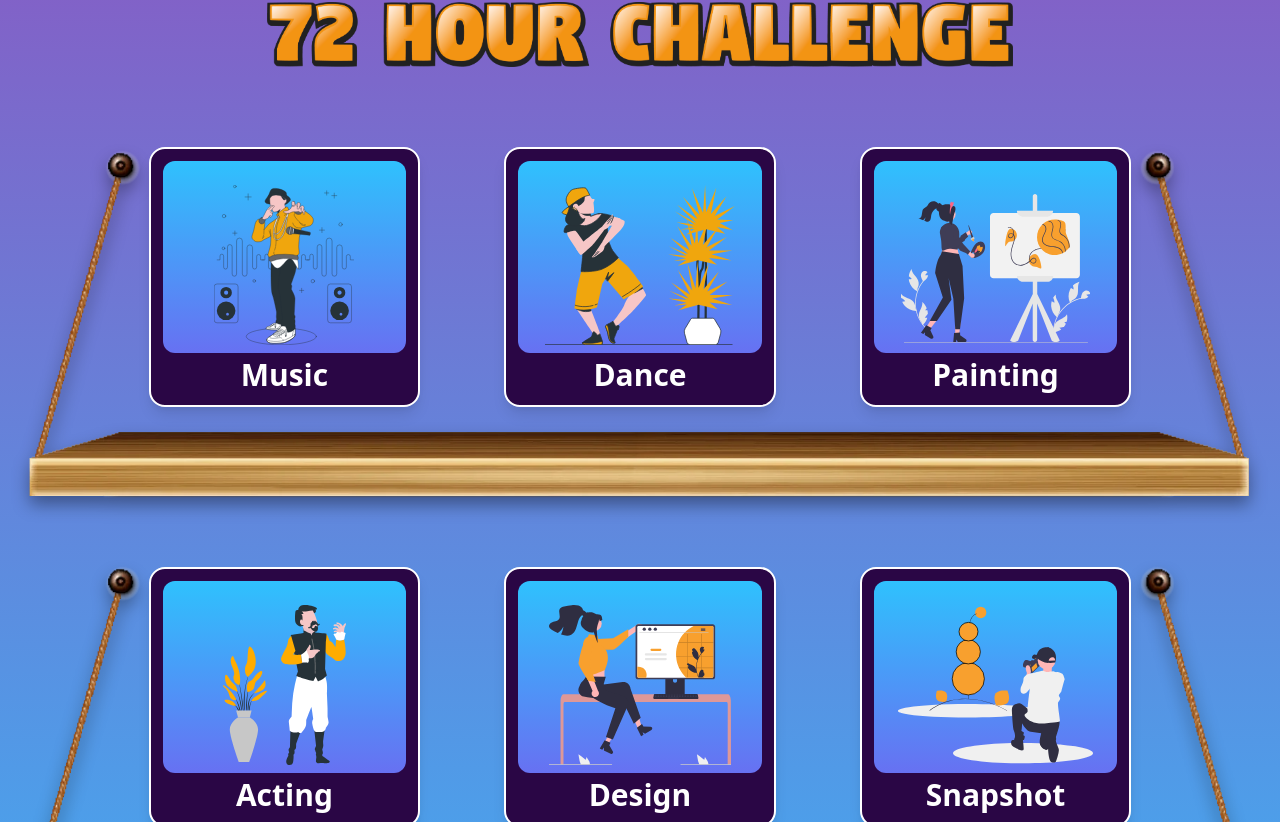
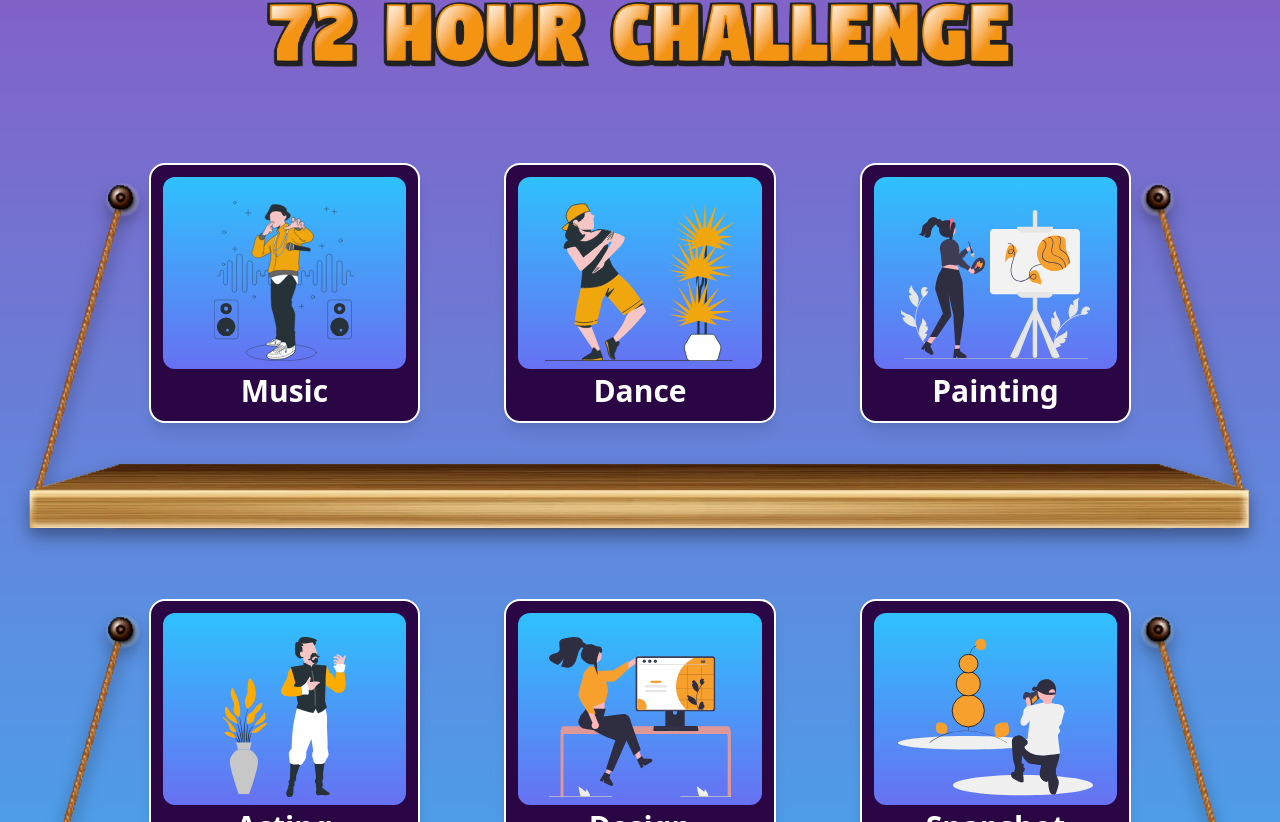
Before and after one commit to SohinijRover/KSTAR, a React (Create React App) app: page / in a window 1280 px wide. Shown: the part 1118-1940 px from the top of the page. Built offline with nearby package versions, Linux system fonts and the light colour scheme.

Commit message:
space b/w benches adjusted [hero]

```diff
--- a/src/Components/Home/Hero.js
+++ b/src/Components/Home/Hero.js
@@ -110,7 +110,7 @@ function Hero() {
             id="challenge"
           />
         </div>
-        <div className="relative -bottom-96">
+        <div className="relative" style={{bottom: "-26rem"}}>
           <BgBench />
         </div>
         <CardInfo />
--- a/src/Components/ProjectCard/CardStyle.js
+++ b/src/Components/ProjectCard/CardStyle.js
@@ -7,7 +7,7 @@ function CardStyle(props) {
     scroll.scrollToTop();
   };
   return (
-    <div className="flex w-11/12 flex-col justify-center mt-10 lg:mt-40 items-center">
+    <div className="flex w-11/12 flex-col justify-center mt-10 lg:mt-44 items-center">
       <Link
         to={props.link}
         onClick={toggleHome}
```
